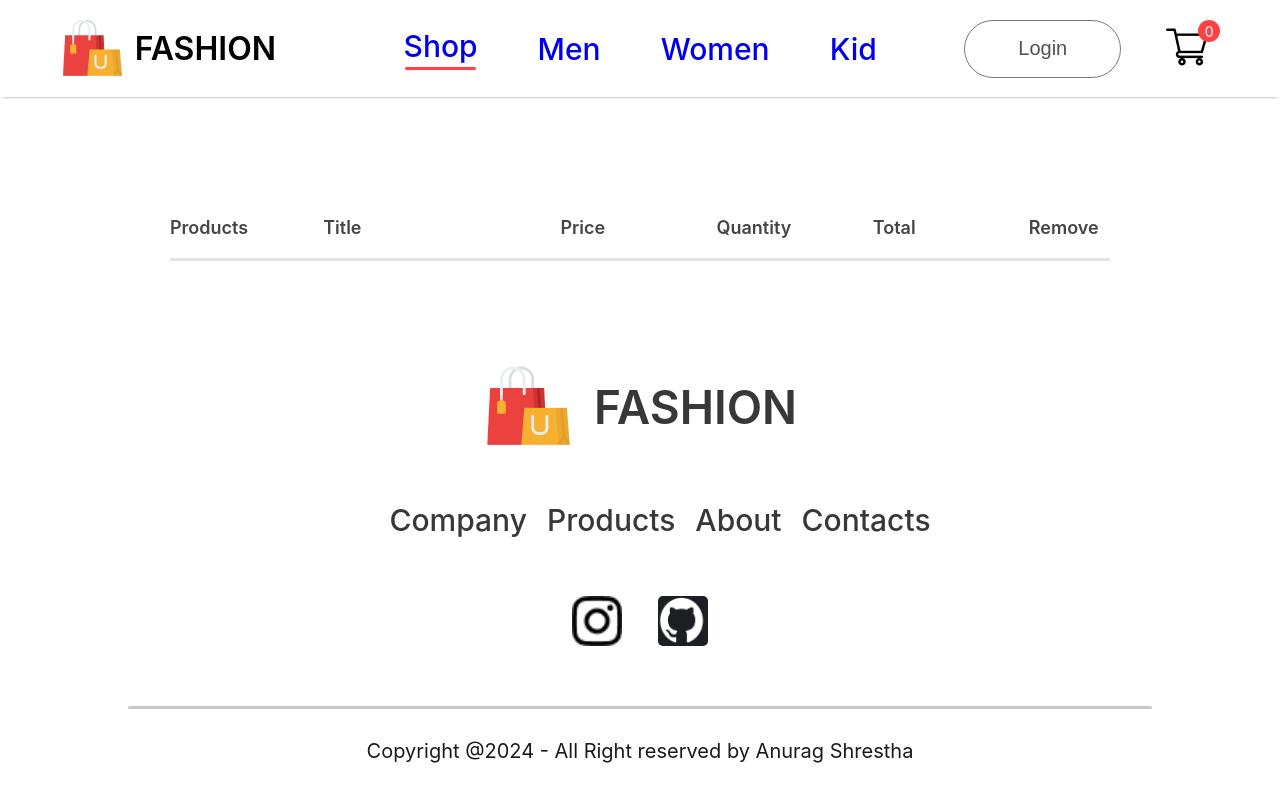
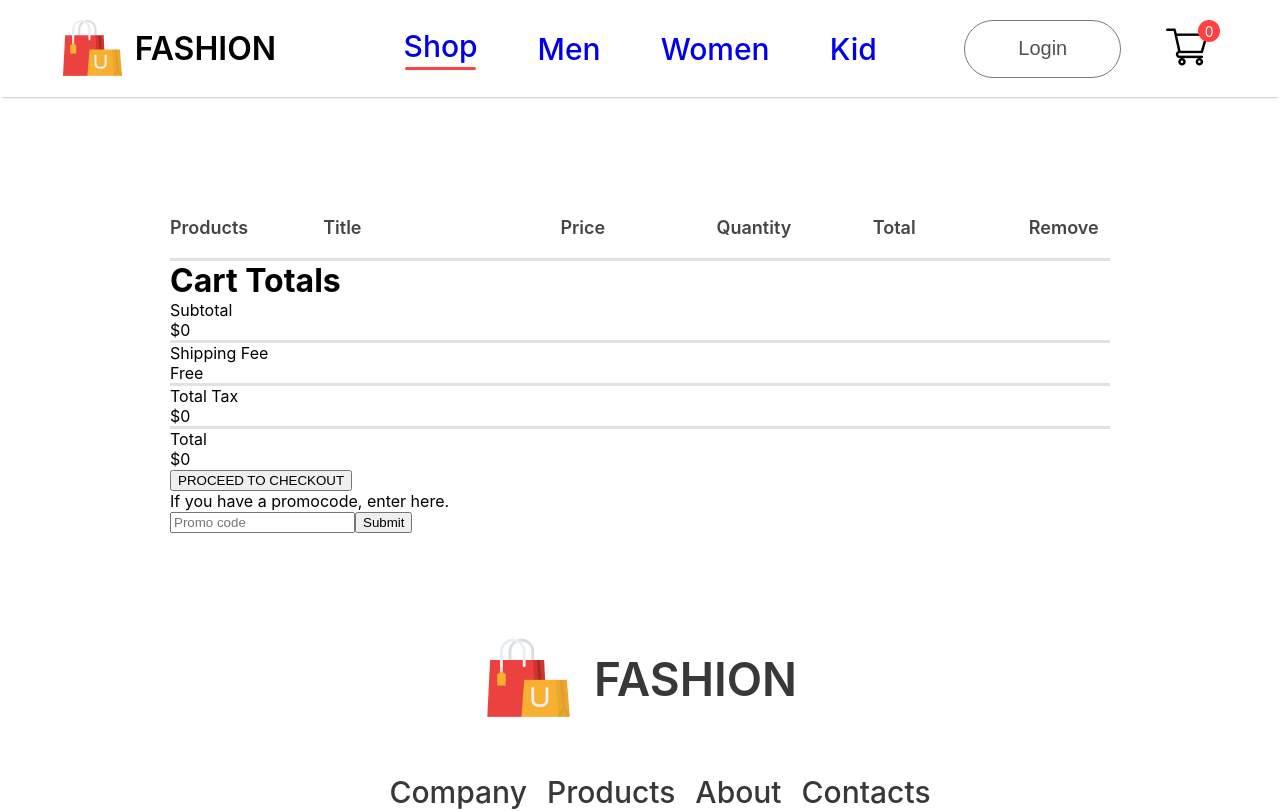
Before and after one commit to anuragshrestha/CloudMart, a React (Create React App) app: page /cart in a window 1280 px wide. Shown: the top 811 px of the page. Built offline with nearby package versions, Linux system fonts and the light colour scheme.

Commit message:
created cart total data

```diff
--- a/src/components/CartItems/CartItems.css
+++ b/src/components/CartItems/CartItems.css
@@ -35,4 +35,8 @@
 }
 .cartitems-quantity {
     width: 60px;
+    height: 40px;
+    border: 2px solid #ebebeb;
+    background: #fff;
+
 }
--- a/src/components/CartItems/CartItems.jsx
+++ b/src/components/CartItems/CartItems.jsx
@@ -1,16 +1,13 @@
 import React, { useContext } from "react";
 import "./CartItems.css";
 import { ShopContext } from "../../context/ShopContext";
-import  remove_icon from "../assets/cart_cross_icon.png";
-
+import remove_icon from "../assets/cart_cross_icon.png";
 
 const CartItems = () => {
-
-
   const { all_product, cartItems, removeFromCart } = useContext(ShopContext);
 
   return (
-    <div className='cartitems'>
+    <div className="cartitems">
       <div className="cartitems-format-main">
         <p>Products</p>
         <p>Title</p>
@@ -20,25 +17,70 @@ import  remove_icon from "../assets/cart_cross_icon.png";
         <p>Remove</p>
       </div>
       <hr />
-    {all_product.map((e)=>{
-      if(cartItems[e.id]>0)
-      {
-          return <div >
+      {all_product.map((e) => {
+        if (cartItems[e.id] > 0) {
+          return (
+            <div>
               <div className="cartitems-format cartitems-format-main">
-                          <img src={e.image} alt="" className='carticon-product-icon' />
+                <img src={e.image} alt="" className="carticon-product-icon" />
                 <p>{e.name}</p>
                 <p>${e.new_price}</p>
-                          <button className='cartitems-quantity'>{cartItems[e.id]}</button>
-                          <p>${e.new_price*cartItems[e.id]}</p>
-                          <img className='cartitems-remove-icon' src={remove_icon} onClick={()=>{removeFromCart(e.id)}} alt="" />
+                <button className="cartitems-quantity">
+                  {cartItems[e.id]}
+                </button>
+                <p>${e.new_price * cartItems[e.id]}</p>
+                <img
+                  className="cartitems-remove-icon"
+                  src={remove_icon}
+                  onClick={() => {
+                    removeFromCart(e.id);
+                  }}
+                  alt=""
+                />
               </div>
               <hr />
             </div>
+          );
         }
         return null;
       })}
+
+      <div className="cartitems-down">
+        <div className="cartitems-total">
+          <h1>Cart Totals</h1>
+          <div>
+            <div className="cartitems-total-item">
+              <p>Subtotal</p>
+              <p>${0}</p>
             </div>
-  )
+            <hr/>
+            <div className="cartitems-total-item">
+              <p>Shipping Fee</p>
+              <p>Free</p>
+            </div>
+            <hr/>
+            <div className="cartitems-total-item">
+              <p>Total Tax</p>
+              <p>${0}</p>
+            </div>
+            <hr/>
+            <div className="cartitems-total-item">
+              <p>Total</p>
+              <p>${0}</p>
+            </div>
+          </div>
+         <button>PROCEED TO CHECKOUT</button>
+        </div>
+        <div className="cartitems-promocode">
+          <p>If you have a promocode, enter here.</p>
+          <div className="cartitems-promobox">
+            <input type="text"  placeholder="Promo code"/>
+            <button>Submit</button>
+          </div>
+        </div>
+      </div>
+    </div>
+  );
 };
 
 export default CartItems;
```
Lines whose indentation alone changed are shown as unchanged.
